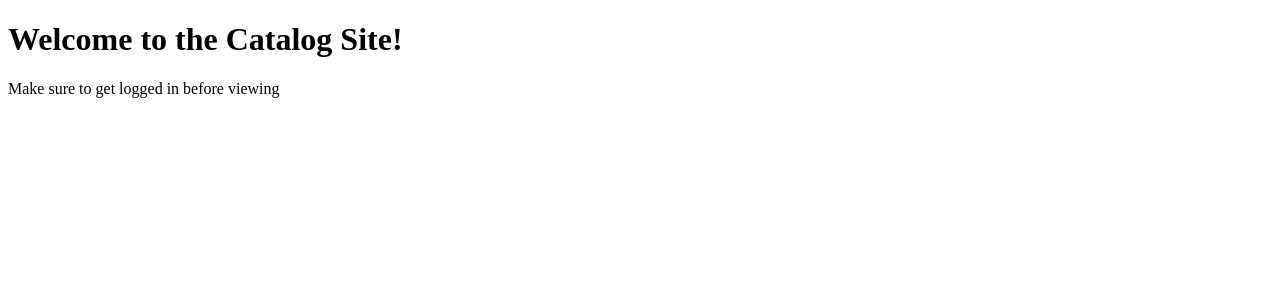
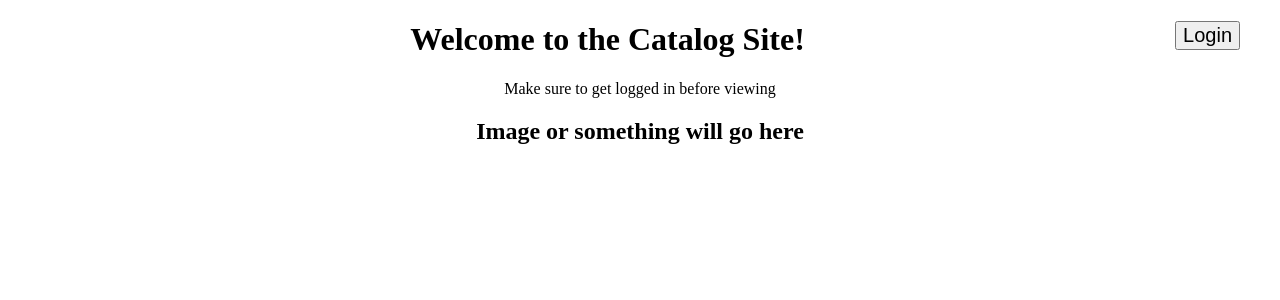
Before and after one commit to alagrin/item-catalog, a Flask app: page / in a window 1280 px wide. Shown: the top 300 px of the page. Run offline with Flask 2, Linux system fonts and the light colour scheme.

Commit message:
added styles and flask module

```diff
--- a/application.py
+++ b/application.py
@@ -1,4 +1,4 @@
-from flask import Flask, render_template, request, redirect, flash
+from flask import Flask, render_template, url_for, request, redirect, flash, jsonify
 from sqlalchemy import create_engine
 from sqlalchemy.orm import sessionmaker
 from database_setup import Base, Room, Item
--- /dev/null
+++ b/static/style.css
@@ -0,0 +1,17 @@
+html, body {
+    margin: 0 20px;
+    max-width: 100%;
+}
+
+header {
+    background-color: aquamarine;
+}
+
+button#login {
+    font-size: 1.25rem;
+    float: right;
+}
+
+div {
+    text-align: center;
+}
--- a/templates/index.html
+++ b/templates/index.html
@@ -2,18 +2,26 @@
 <html lang="en">
 
 <head>
+
     <meta charset="UTF-8">
     <meta name="viewport" content="width=device-width, initial-scale=1.0">
     <meta http-equiv="X-UA-Compatible" content="ie=edge">
-    <link rel="stylesheet" href="static/css/styles.css">
+    <link rel="stylesheet" type="text/css" href="{{ url_for('static', filename='style.css') }}" />
     <title>Item Catalog</title>
+
 </head>
 
 <body>
+    <header>
+        <button id="login" type="submit" name="Login">Login</button>
+    </header>
     <div>
         <h1>Welcome to the Catalog Site!</h1>
         <p>Make sure to get logged in before viewing</p>
     </div>
+    <div>
+        <h2>Image or something will go here</h2>
+    </div>
 </body>
 
 </html>
```
Also changed, not shown: README.txt (deleted), static/css/styles.css (deleted), 1 other file.
